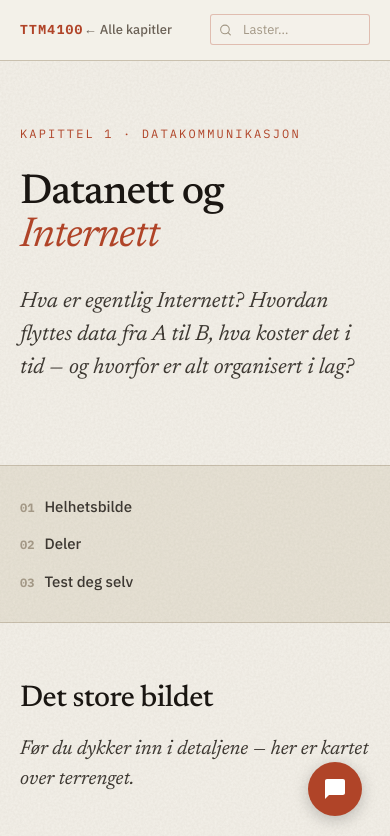
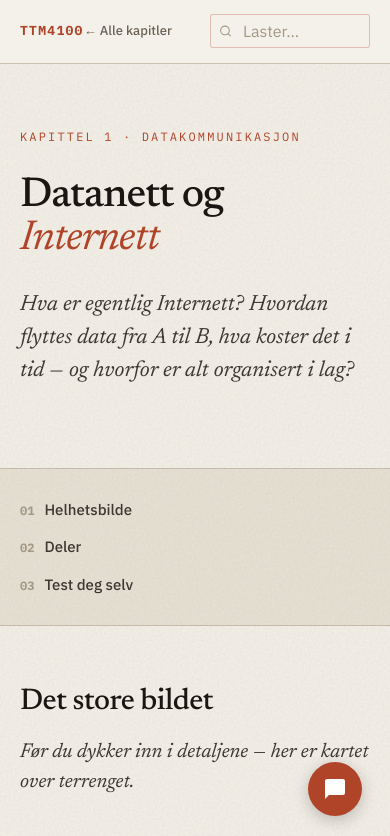
Before and after one commit to KnutOplandMoen/KTN, a website: page kap1/index.html in a window 390 px wide. Shown: the top 836 px of the page. Drawn offline with Linux system fonts and the light colour scheme.

Commit message:
fix(nav-search): adjust font size for better visibility on small screens

```diff
--- a/style.css
+++ b/style.css
@@ -207,6 +207,7 @@ body::before {
 }
 @media (max-width: 600px) {
   .nav-search-wrapper { width: 160px; }
+  #nav-search { font-size: 16px; }
   #nav-search-results {
     position: fixed;
     top: 56px;
```
